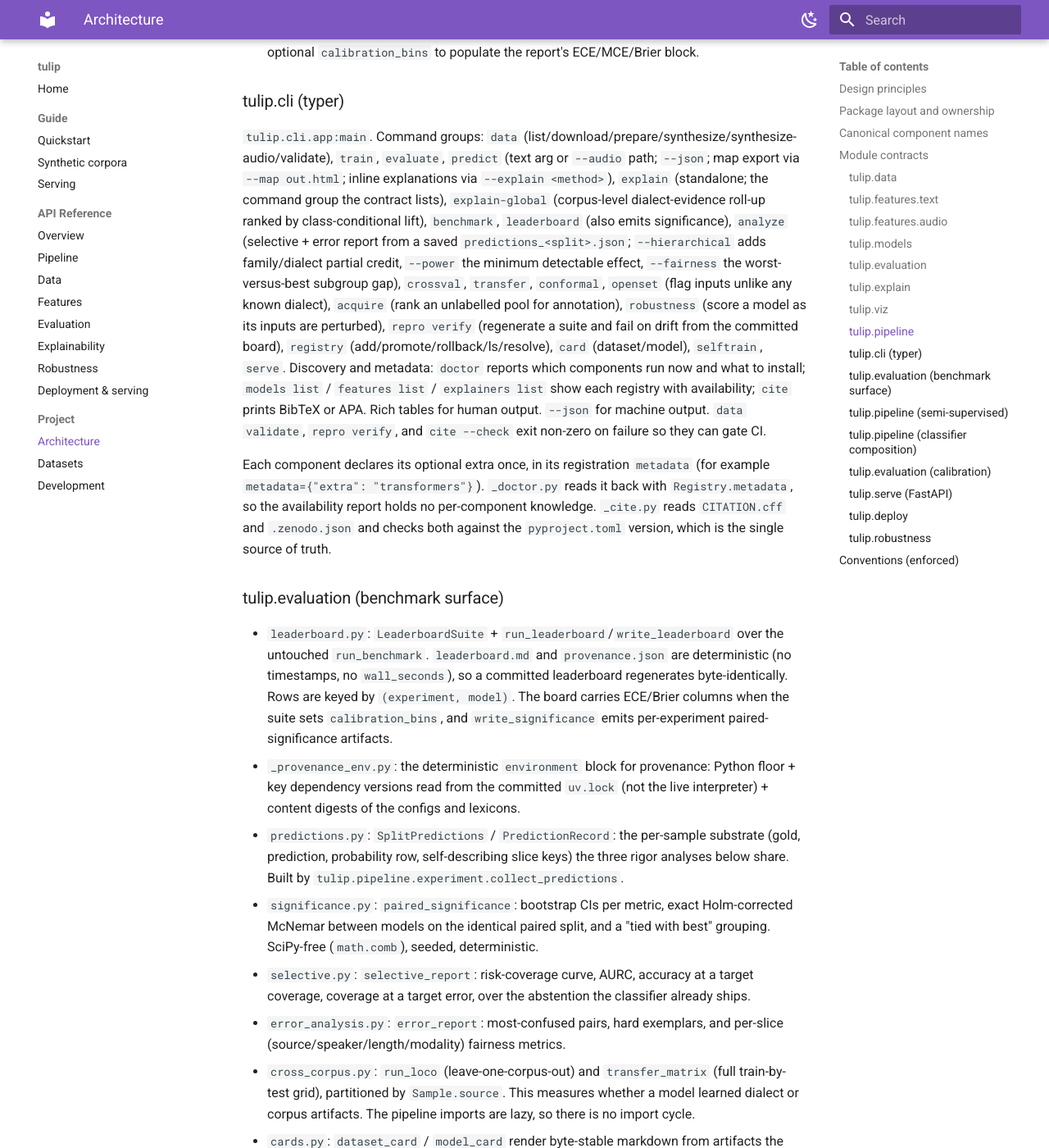
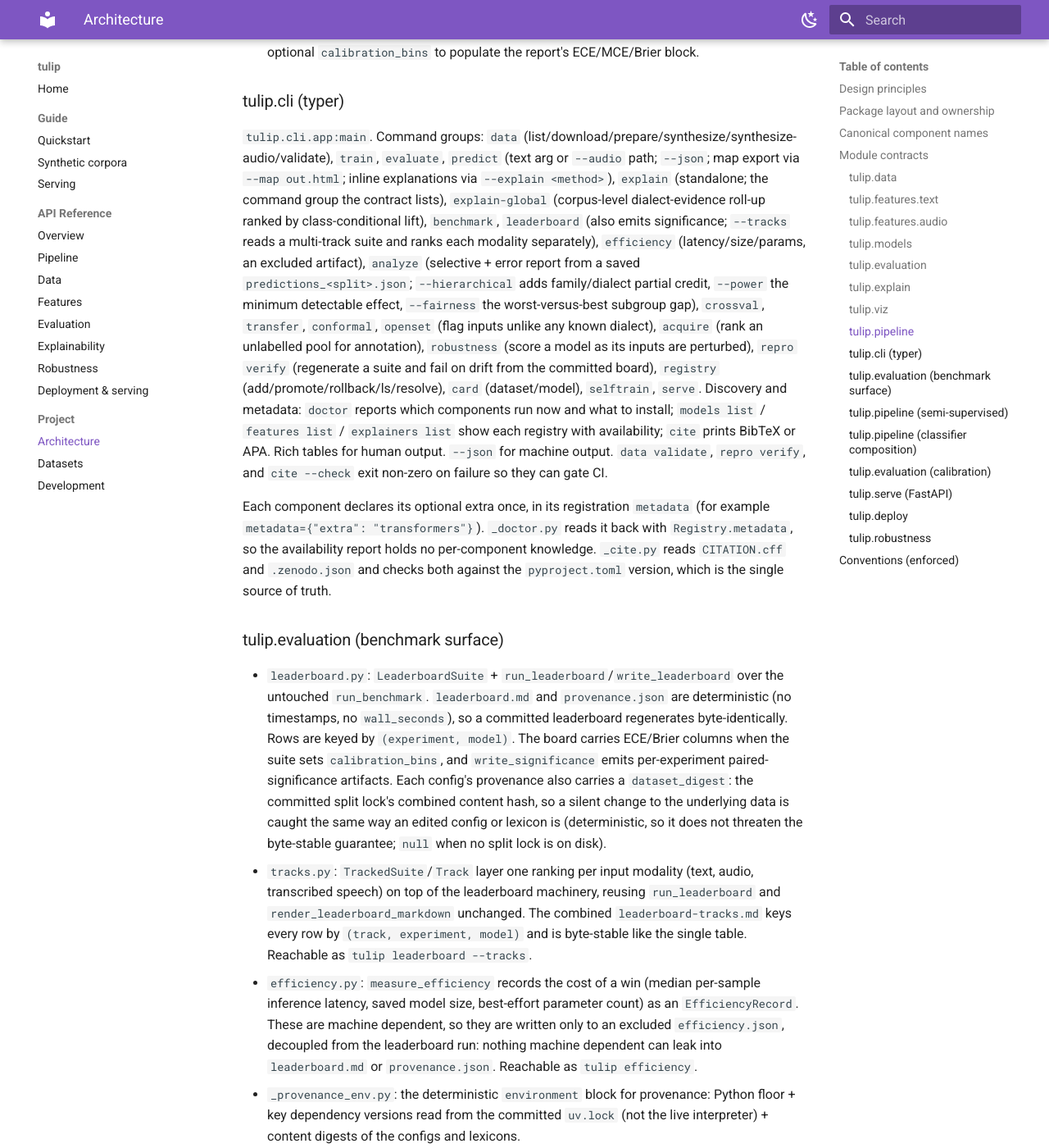
Before and after one commit to Canon-Regularis/tulip, an MkDocs documentation site: the page built from docs/architecture.md, in a window 1280 px wide and 1400 px high, scrolled down 6578 px. Shown: the whole window at 82% size. Built offline with MkDocs 1.6.1 and Material for MkDocs 9.7.7, drawn with Linux system fonts in a browser that asks for light colours.

Commit message:
docs(evaluation): document tracks, efficiency, and the dataset digest

```diff
--- a/docs/architecture.md
+++ b/docs/architecture.md
@@ -290,7 +290,9 @@ marker lexicon. The lexicon-key to family reconciliation lives once in
 (standalone; the command group the contract lists), `explain-global`
 (corpus-level dialect-evidence roll-up ranked by class-conditional lift),
 `benchmark`, `leaderboard`
-(also emits significance), `analyze` (selective + error report from a saved
+(also emits significance; `--tracks` reads a multi-track suite and ranks each
+modality separately), `efficiency` (latency/size/params, an excluded artifact),
+`analyze` (selective + error report from a saved
 `predictions_<split>.json`; `--hierarchical` adds family/dialect partial credit,
 `--power` the minimum detectable effect, `--fairness` the worst-versus-best
 subgroup gap), `crossval`, `transfer`, `conformal`, `openset`
@@ -318,7 +320,22 @@ against the `pyproject.toml` version, which is the single source of truth.
   deterministic (no timestamps, no `wall_seconds`), so a committed leaderboard
   regenerates byte-identically. Rows are keyed by `(experiment, model)`. The
   board carries ECE/Brier columns when the suite sets `calibration_bins`, and
-  `write_significance` emits per-experiment paired-significance artifacts.
+  `write_significance` emits per-experiment paired-significance artifacts. Each
+  config's provenance also carries a `dataset_digest`: the committed split lock's
+  combined content hash, so a silent change to the underlying data is caught the
+  same way an edited config or lexicon is (deterministic, so it does not threaten
+  the byte-stable guarantee; `null` when no split lock is on disk).
+- `tracks.py`: `TrackedSuite`/`Track` layer one ranking per input modality (text,
+  audio, transcribed speech) on top of the leaderboard machinery, reusing
+  `run_leaderboard` and `render_leaderboard_markdown` unchanged. The combined
+  `leaderboard-tracks.md` keys every row by `(track, experiment, model)` and is
+  byte-stable like the single table. Reachable as `tulip leaderboard --tracks`.
+- `efficiency.py`: `measure_efficiency` records the cost of a win (median
+  per-sample inference latency, saved model size, best-effort parameter count) as
+  an `EfficiencyRecord`. These are machine dependent, so they are written only to
+  an excluded `efficiency.json`, decoupled from the leaderboard run: nothing
+  machine dependent can leak into `leaderboard.md` or `provenance.json`. Reachable
+  as `tulip efficiency`.
 - `_provenance_env.py`: the deterministic `environment` block for provenance:
   Python floor + key dependency versions read from the committed `uv.lock` (not
   the live interpreter) + content digests of the configs and lexicons.
```
Also changed, not shown: docs/reference/evaluation.md (+29 -0 lines).
